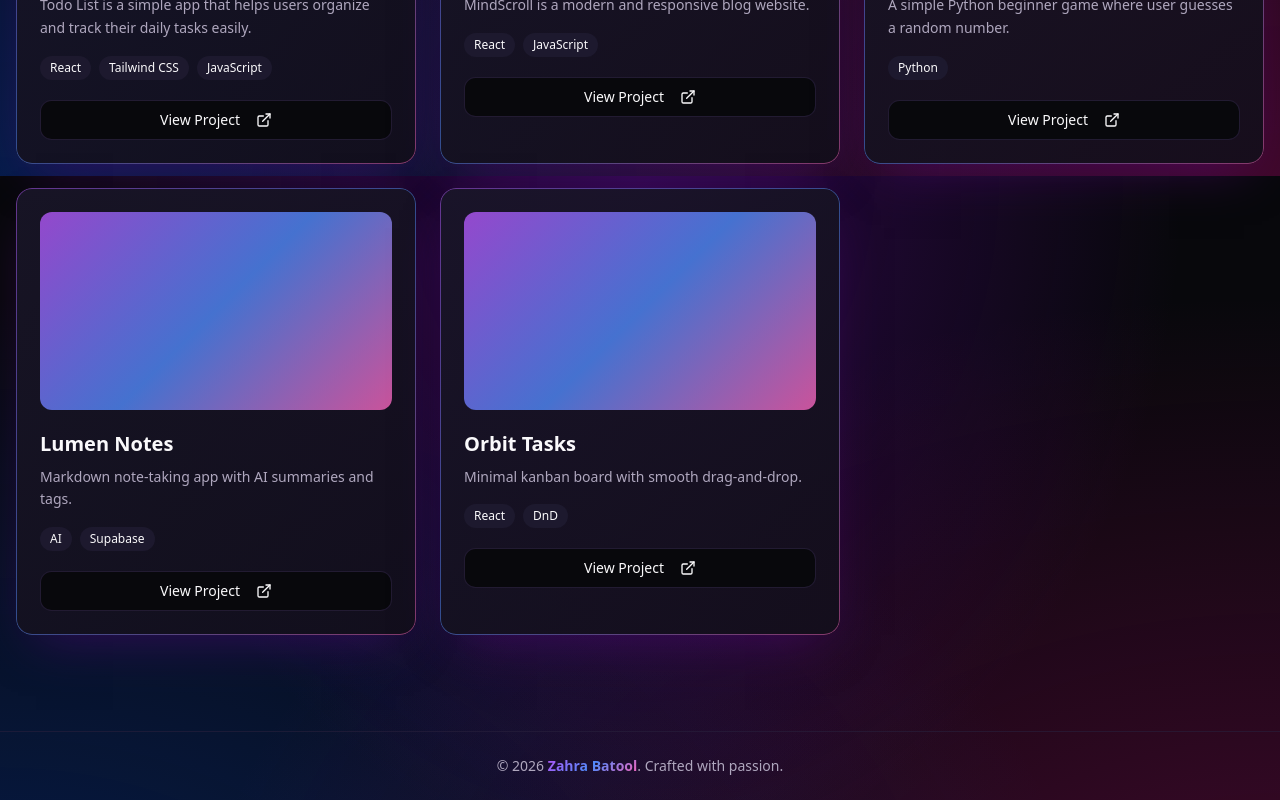
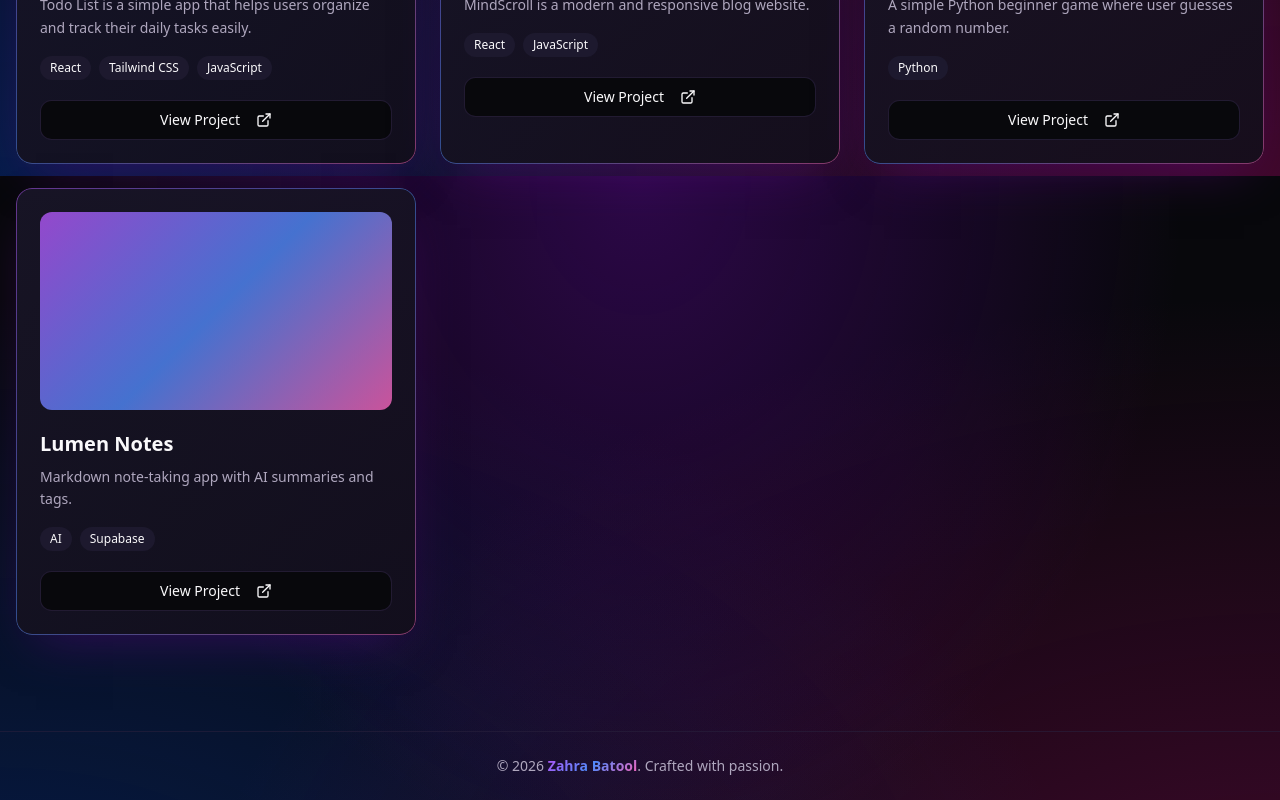
Before and after one commit to sheikhzahra047-ship-it/Portfolio, a React (Vite) app: page /projects in a window 1280 px wide. Shown: the part 624-1424 px from the top of the page. Built offline with nearby package versions, Linux system fonts and the light colour scheme.

Commit message:
updated portfolio

```diff
--- a/src/pages/Projects.jsx
+++ b/src/pages/Projects.jsx
@@ -32,13 +32,13 @@ const projects = [
     tags: ["AI", "Supabase"],
     link: "#"
   },
-  {
-    title: "Orbit Tasks",
-    description:
-      "Minimal kanban board with smooth drag-and-drop.",
-    tags: ["React", "DnD"],
-    link: "#"
-  },
+  // {
+  //   title: "Orbit Tasks",
+  //   description:
+  //     "Minimal kanban board with smooth drag-and-drop.",
+  //   tags: ["React", "DnD"],
+  //   link: "#"
+  // },
 ];
 
 const container = {
```
